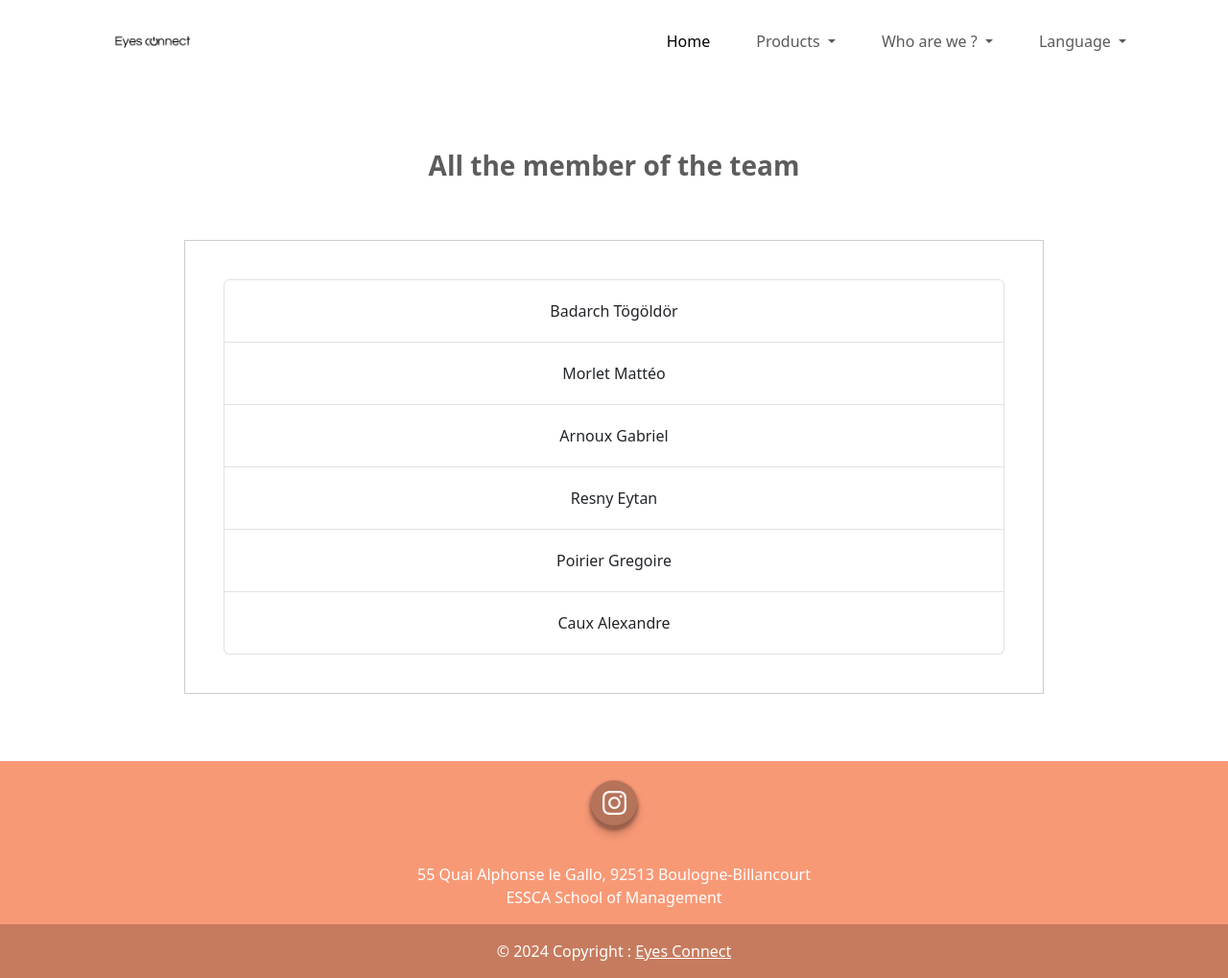
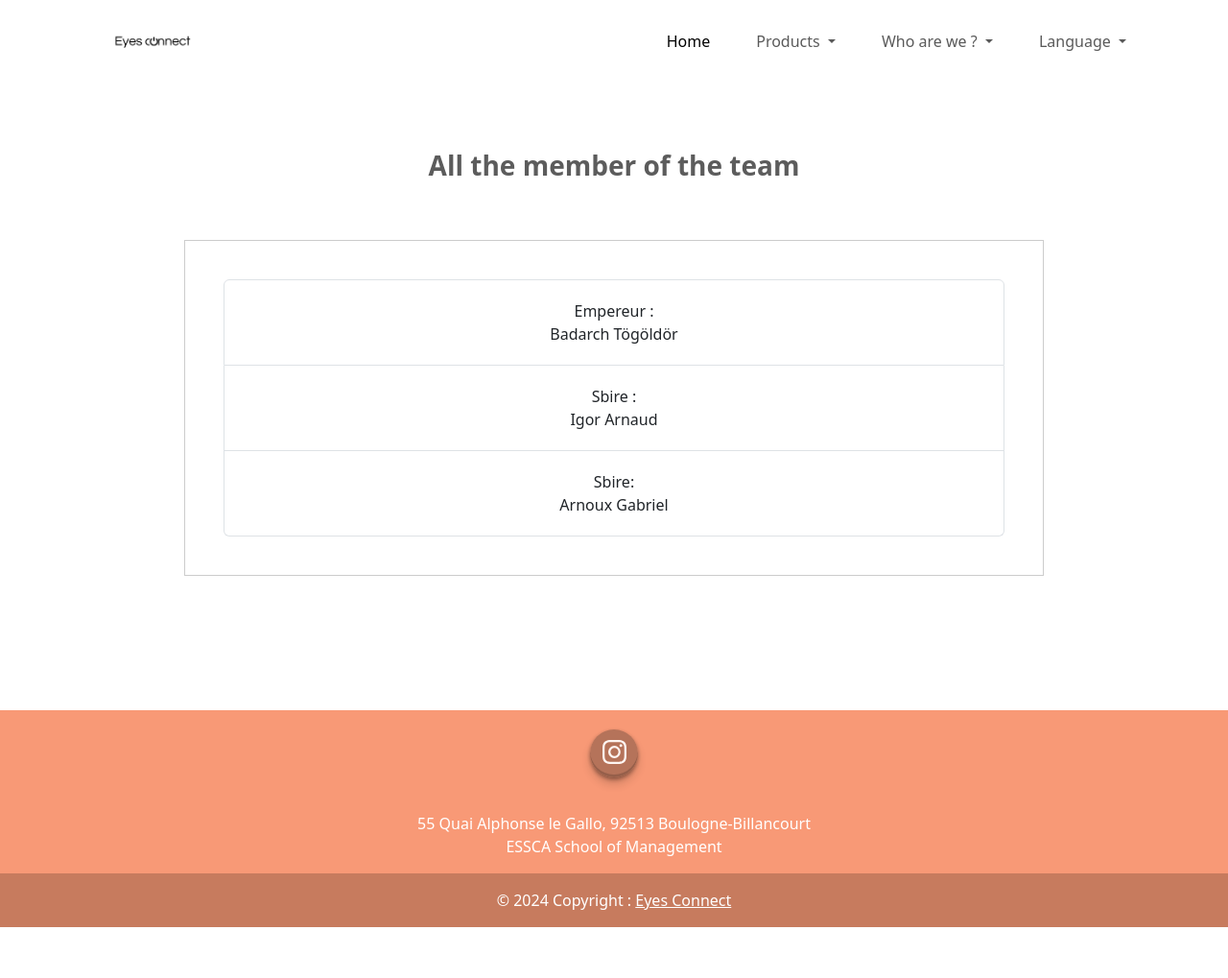
Before and after one commit to saiyanjin/eyesconnect.github.io, a plain HTML site: page english/equipe.html in a window 1280 px wide. Shown: the whole page at 96% size. After the commit the page ends 966 px from the top, so only its background shows below. Drawn offline with nearby package versions, Linux system fonts and the light colour scheme.

Commit message:
Update equipe.html

```diff
--- a/english/equipe.html
+++ b/english/equipe.html
@@ -63,16 +63,13 @@
 
       <div id="accor">
         <ul class="list-group">
-          <li class="list-group-item" style="padding: 20px !important;">Badarch Tögöldör</li>
-          <li class="list-group-item" style="padding: 20px !important;">Morlet Mattéo</li>
-          <li class="list-group-item" style="padding: 20px !important;">Arnoux Gabriel</li>
-          <li class="list-group-item" style="padding: 20px !important;">Resny Eytan</li>
-          <li class="list-group-item" style="padding: 20px !important;">Poirier Gregoire</li>
-          <li class="list-group-item" style="padding: 20px !important;">Caux Alexandre</li>
+          <li class="list-group-item" style="padding: 20px !important;">Empereur :<br> Badarch Tögöldör</li>
+          <li class="list-group-item" style="padding: 20px !important;">Sbire :<br> Igor Arnaud</li>
+          <li class="list-group-item" style="padding: 20px !important;">Sbire:<br> Arnoux Gabriel</li>
         </ul>
       </div>
 
-      <footer id="foo" class="text-center text-lg-start" style="background-color: #f89976; margin-top: 70px;">
+      <footer id="foo" class="text-center text-lg-start" style="background-color: #f89976; margin-top: 140px;">
 
         <div id="btn-res">
             <a href="https://www.instagram.com/eyes_connect__/" class="bouton" id="insta">
```
